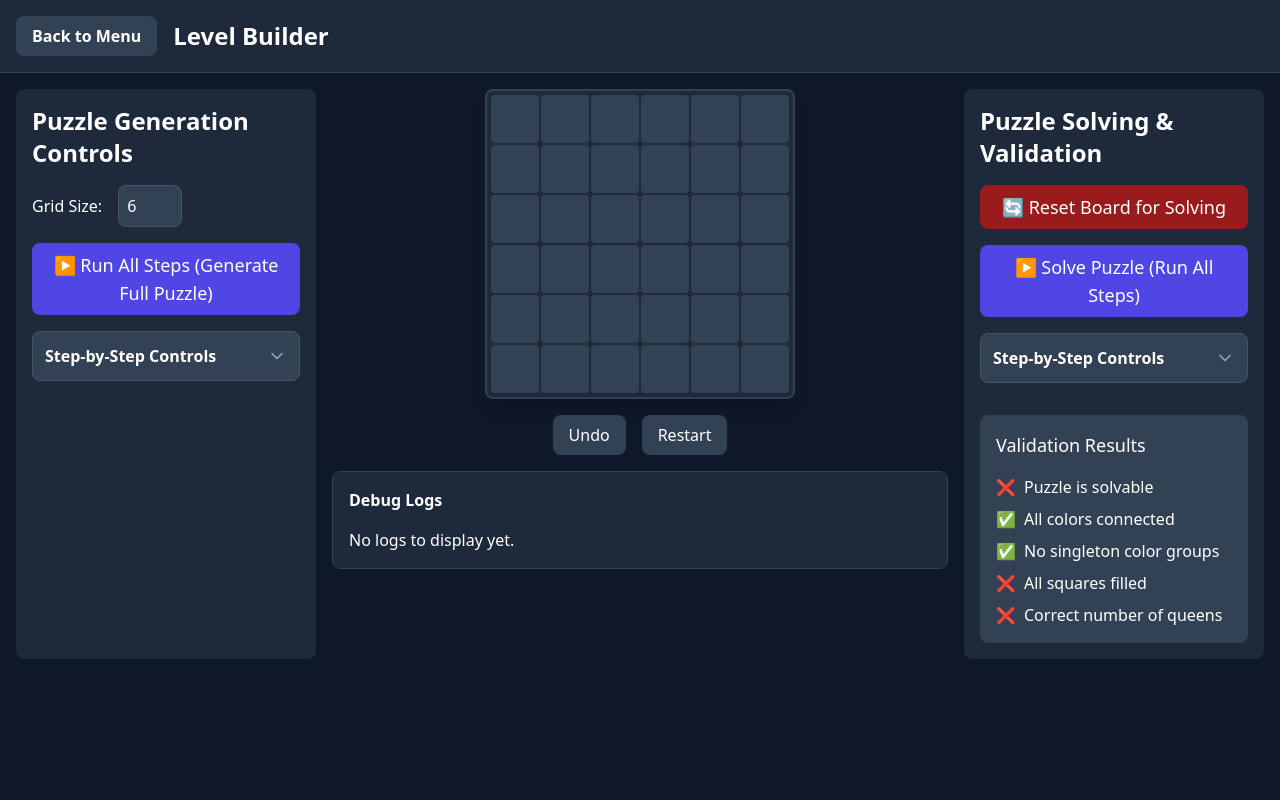
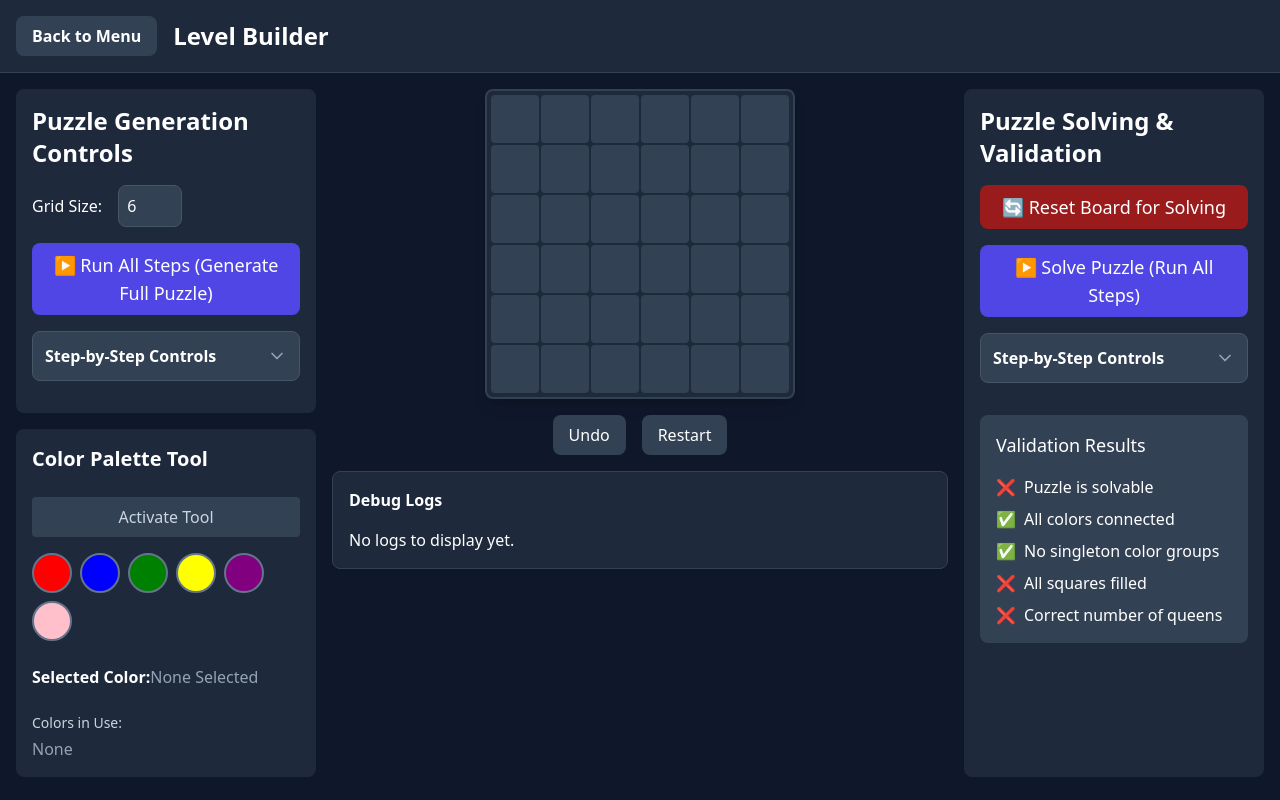
Before and after one commit to Crushford/Cassowary-Games, a Vue app: page /level-builder in a window 1280 px wide. Built offline with nearby package versions, Linux system fonts and the light colour scheme.

Commit message:
add ColorPaletteTool component with color selection and board coloring logic

```diff
--- /dev/null
+++ b/src/components/ColorPaletteTool.vue
@@ -0,0 +1,114 @@
+<template>
+  <aside class="bg-slate-800 p-4 rounded-lg flex flex-col gap-4">
+    <h2 class="text-xl font-semibold text-white mb-2">Color Palette Tool</h2>
+
+    <!-- Toggle Button -->
+    <button
+      @click="toggleActive"
+      :class="[
+        'px-4 py-2 rounded font-medium transition',
+        isActive ? 'bg-green-600 text-white' : 'bg-slate-700 text-slate-300 hover:bg-slate-600',
+      ]"
+    >
+      {{ isActive ? 'Deactivate Tool' : 'Activate Tool' }}
+    </button>
+
+    <!-- Color Swatches -->
+    <div class="flex flex-wrap gap-2">
+      <button
+        v-for="color in palette"
+        :key="color"
+        @click="selectColor(color)"
+        :class="[
+          'w-10 h-10 rounded-full border-2 flex items-center justify-center transition',
+          selectedColor === color ? 'ring-4 ring-yellow-400 border-yellow-400' : 'border-slate-500',
+          isColorUsed(color) ? 'border-4 border-green-500' : '',
+        ]"
+        :style="{ backgroundColor: color }"
+        :aria-label="color"
+      >
+        <span v-if="isColorUsed(color)" class="text-xs font-bold text-white">✓</span>
+      </button>
+    </div>
+
+    <!-- Selected Color Display -->
+    <div class="mt-2 text-white">
+      <span class="font-semibold">Selected Color:</span>
+      <span v-if="selectedColor" :style="{ color: selectedColor }">{{ selectedColor }}</span>
+      <span v-else class="text-slate-400">None Selected</span>
+    </div>
+
+    <!-- Legend (Optional) -->
+    <div class="mt-2">
+      <h3 class="text-sm font-medium text-slate-300 mb-1">Colors in Use:</h3>
+      <div class="flex gap-2">
+        <span
+          v-for="color in usedColors"
+          :key="color"
+          class="w-6 h-6 rounded-full border-2 border-green-500"
+          :style="{ backgroundColor: color }"
+        ></span>
+        <span v-if="usedColors.length === 0" class="text-slate-400">None</span>
+      </div>
+    </div>
+  </aside>
+</template>
+
+<script setup lang="ts">
+import { ref, computed } from 'vue';
+import { useGameStore } from '../stores/gameStore';
+
+const palette = [
+  'red',
+  'blue',
+  'green',
+  'yellow',
+  'purple',
+  'pink',
+  // Add more colors if needed
+];
+
+const gameStore = useGameStore();
+
+// State
+const isActive = ref(false);
+const selectedColor = ref<string | null>(null);
+
+// Used colors on the board
+const usedColors = computed(() => {
+  const colors = new Set<string>();
+  for (let row = 0; row < gameStore.gridSize; row++) {
+    for (let col = 0; col < gameStore.gridSize; col++) {
+      const color = gameStore.grid[row][col].groupColor;
+      if (color) colors.add(color);
+    }
+  }
+  return Array.from(colors);
+});
+
+function isColorUsed(color: string) {
+  return usedColors.value.includes(color);
+}
+
+function selectColor(color: string) {
+  selectedColor.value = color;
+}
+
+function toggleActive() {
+  isActive.value = !isActive.value;
+}
+
+// Board interaction: apply color to square if tool is active and color is selected
+function handleBoardSquareClick(row: number, col: number) {
+  if (isActive.value && selectedColor.value) {
+    gameStore.setSquareColor(row, col, selectedColor.value);
+  }
+}
+
+// Optionally, you can expose handleBoardSquareClick for the board/grid component to use
+// export { handleBoardSquareClick };
+</script>
+
+<style scoped>
+/* Additional custom styles if needed */
+</style>
--- a/src/stores/gameStore.ts
+++ b/src/stores/gameStore.ts
@@ -376,6 +376,12 @@ export const useGameStore = defineStore('game', {
       this.addDebugLog(
         `- After: ${colorsAfter.total}/${this.gridSize * this.gridSize} cells colored`
       );
+    },
+
+    setSquareColor(row: number, col: number, color: string) {
+      this.saveToHistory();
+      this.grid[row][col].groupColor = color;
+      this.addDebugLog(`Set color of square (${row}, ${col}) to ${color}`);
     },
 
     // Fallback method if the main algorithm fails
--- a/src/views/LevelBuilder.vue
+++ b/src/views/LevelBuilder.vue
@@ -1,7 +1,10 @@
 <template>
   <div class="grid grid-cols-[300px_1fr_300px] gap-4">
     <!-- Puzzle Generation Controls Sidebar on Left -->
-    <PuzzleGenerationControls />
+    <div class="flex flex-col gap-4">
+      <PuzzleGenerationControls />
+      <ColorPaletteTool />
+    </div>
 
     <!-- Main Content -->
     <div class="flex flex-col gap-4">
@@ -48,6 +51,7 @@ const PuzzleGenerationControls = defineAsyncComponent(
 const PuzzleSolvingPanel = defineAsyncComponent(
   () => import('../components/PuzzleSolvingPanel.vue')
 );
+const ColorPaletteTool = defineAsyncComponent(() => import('../components/ColorPaletteTool.vue'));
 
 const gameStore = useGameStore();
 
```
